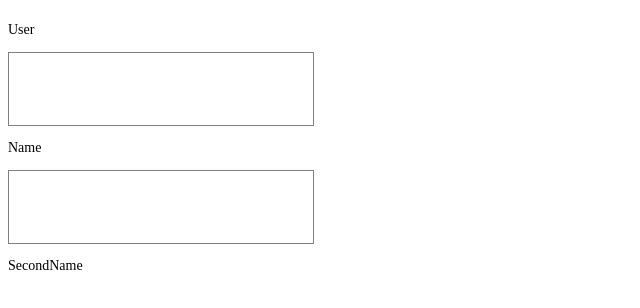
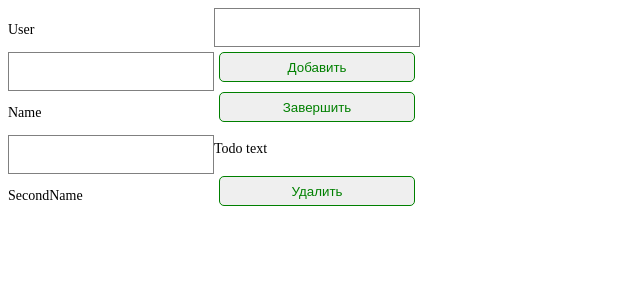
Before and after one commit to BogdanKolesov/lern_react_redux_toolkit, a React (Create React App) app: page / in a window 1280 px wide. Shown: the top 308 px of the page, without its empty margins (0-640 px from the left). Built offline with nearby package versions, Linux system fonts and the light colour scheme.

Commit message:
add: Posts

```diff
--- a/src/App.js
+++ b/src/App.js
@@ -1,10 +1,12 @@
 import User from "./components/User";
 import styled from 'styled-components';
+import Posts from "./components/Posts";
 
 function App() {
   return (
     <AppContainer>
       <User />
+      <Posts />
     </AppContainer>
   );
 }
--- a/src/components/Posts.jsx
+++ b/src/components/Posts.jsx
@@ -1,7 +1,19 @@
 import React from 'react';
+import Button from './atoms/Button';
+import Flex from './atoms/Flex';
+import { Input } from './atoms/Input';
+import PostItem from './molecules/PostItem';
 
 const Posts = () => {
-	return <div></div>;
+	return (
+		<Flex column>
+			<Flex>
+				<Input />
+				<Button>Добавить</Button>
+			</Flex>
+			<PostItem />
+		</Flex>
+	);
 };
 
 export default Posts;
--- a/src/components/User.jsx
+++ b/src/components/User.jsx
@@ -6,7 +6,7 @@ import { Input } from './atoms/Input';
 
 const User = () => {
 	return (
-		<Flex>
+		<div>
 			<Text>User</Text>
 			<Flex>
 				<Flex column>
@@ -18,7 +18,7 @@ const User = () => {
 					<Text>SecondName</Text>
 				</Flex>
 			</Flex>
-		</Flex>
+		</div>
 	);
 };
 
--- /dev/null
+++ b/src/components/atoms/Button.jsx
@@ -0,0 +1,22 @@
+import React from 'react';
+import styled from 'styled-components';
+
+const Button = ({ children }) => {
+	return <StyledButton>{children}</StyledButton>;
+};
+
+export const StyledButton = styled.button`
+    background: transparent:
+    cursor: pointer;
+    border: 1px solid green;
+    color: green;
+    border-radius: 5px;
+    height: 30px;
+    padding: 5px;
+    margin: 5px;
+    display: flex;
+    justify-content: center;
+    align-items: center;
+`;
+
+export default Button;
--- a/src/components/atoms/Flex.jsx
+++ b/src/components/atoms/Flex.jsx
@@ -2,7 +2,7 @@ import React from 'react';
 import styled from 'styled-components';
 
 const Flex = ({ column, children }) => {
-	return <StyledFlex>{children}</StyledFlex>;
+	return <StyledFlex column={column}>{children}</StyledFlex>;
 };
 
 const StyledFlex = styled.div`
--- a/src/components/atoms/Input.jsx
+++ b/src/components/atoms/Input.jsx
@@ -1,7 +1,7 @@
 import styled from 'styled-components';
 
 export const Input = styled.input`
-	width: 300px;
-	height: 70px;
+	width: 200px;
+	height: 35px;
 	border: 1px solid gray;
 `;
--- /dev/null
+++ b/src/components/molecules/PostItem.jsx
@@ -0,0 +1,16 @@
+import React from 'react';
+import Button from '../atoms/Button';
+import Flex from '../atoms/Flex';
+import Text from '../atoms/Text';
+
+const PostItem = () => {
+	return (
+		<Flex>
+			<Button>Завершить</Button>
+			<Text>Todo text</Text>
+			<Button>Удалить</Button>
+		</Flex>
+	);
+};
+
+export default PostItem;
```
